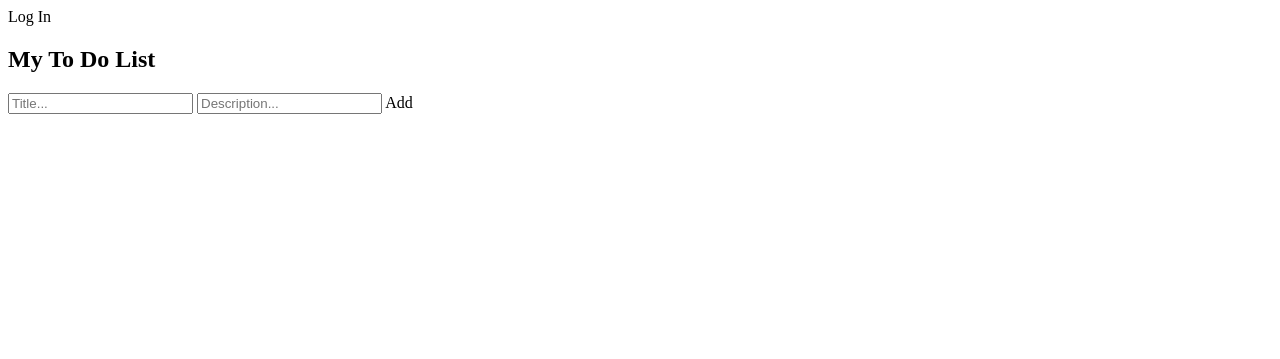
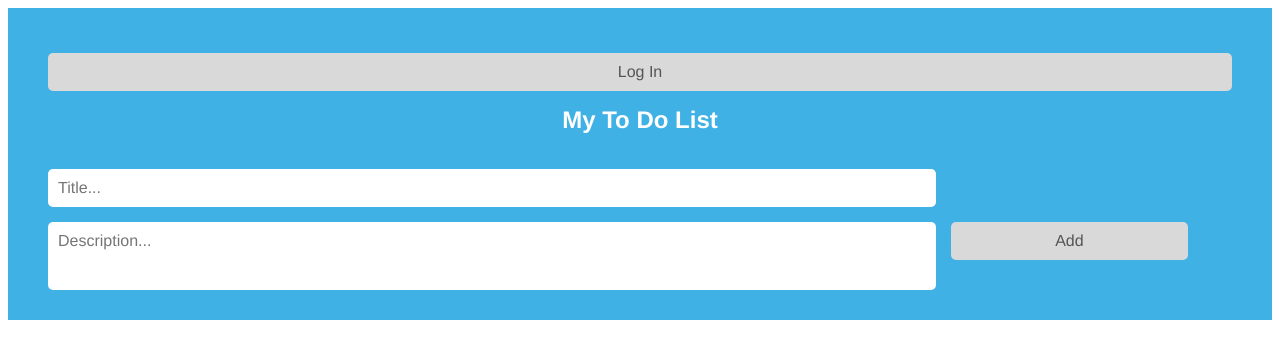
Before and after one commit to victorhab/todo-app, a Django app: page / in a window 1280 px wide. Shown: the top 359 px of the page. Run offline with Django 3.2, Linux system fonts and the light colour scheme; data that the repository does not hold is empty; some libraries are stand-ins or nearby versions.

```diff
--- /dev/null
+++ b/todo/static/css/style.css
@@ -0,0 +1,172 @@
+/* Include the padding and border in an element's total width and height */
+* {
+    box-sizing: border-box;
+}
+
+div {
+
+}
+
+h2, h3 {
+  font-family: "Josefin Slab", "Helvetica Nueve", Helvetica, Arial, sans-serif;
+}
+
+h3 {
+  width: 20%;
+}
+
+h4 a {
+  font-family: "Josefin Slab", "Helvetica Nueve", Helvetica, Arial, sans-serif;
+  text-decoration: none;
+}
+
+p {
+  text-align: left !important;
+}
+
+/* Remove margins and padding from the list */
+ul {
+    margin: 0;
+    padding: 0;
+}
+
+/* Style the list items */
+ul li {
+    cursor: pointer;
+    position: relative;
+    padding: 12px 8px 12px 40px;
+    background: #eee;
+    font-family: "Josefin Slab", "Helvetica Nueve", Helvetica, Arial, sans-serif;
+    font-size: 18px;
+    transition: 0.2s;
+
+    /* make the list items unselectable */
+    -webkit-user-select: none;
+    -moz-user-select: none;
+    -ms-user-select: none;
+    user-select: none;
+}
+
+/* Set all odd list items to a different color (zebra-stripes) */
+ul li:nth-child(odd) {
+    background: #f9f9f9;
+}
+
+/* Darker background-color on hover */
+ul li:hover {
+    background: #ddd;
+}
+
+/* When clicked on, add a background color and strike out text */
+ul li.checked {
+    background: rgba(64, 229, 78, 0.5);
+    color: #fff;
+}
+
+/* Add a "checked" mark when clicked on */
+ul li.checked::before {
+    content: '';
+    position: absolute;
+    border-color: #fff;
+    border-style: solid;
+    border-width: 0 2px 2px 0;
+    top: 10px;
+    left: 16px;
+    transform: rotate(45deg);
+    height: 15px;
+    width: 7px;
+}
+
+#loginBar {
+  background-color: #636363;
+  padding: 30px 40px;
+  min-width: 340px;
+  color: white;
+  text-align: center;
+}
+
+#loginSlide {
+  width: 100%;
+  margin-bottom: 15px;
+}
+
+.parent {
+  overflow: hidden;
+}
+
+/* Style the close button */
+.close {
+    position: absolute;
+    right: 0;
+    top: 0;
+    padding: 12px 16px 12px 16px;
+}
+
+.close:hover {
+    background-color: #f44336;
+    color: white;
+}
+
+/* Style the header */
+.header {
+    background-color: #40b1e5;
+    padding: 30px 40px;
+    color: white;
+    font-family: "Josefin Slab", "Helvetica Nueve", Helvetica, Arial, sans-serif;
+    text-align: center;
+    min-width: 340px;
+}
+
+/* Clear floats after the header */
+.header:after {
+    content: "";
+    display: table;
+    clear: both;
+}
+
+/* Style the input */
+input {
+    border: none;
+    margin-right: 15px;
+    margin-top: 15px;
+    width: 75%;
+    padding: 10px;
+    float: left;
+    font-family: "Josefin Slab", "Helvetica Nueve", Helvetica, Arial, sans-serif;
+    font-size: 16px;
+    border-radius: 5px;
+}
+
+/* Style the "Add" button */
+.button {
+    padding: 10px;
+    margin-top: 15px;
+    margin-right: 15px;
+    width: 20%;
+    background: #d9d9d9;
+    color: #555;
+    float: left;
+    text-align: center;
+    font-family: "Josefin Slab", "Helvetica Nueve", Helvetica, Arial, sans-serif;
+    font-size: 16px;
+    cursor: pointer;
+    transition: 0.3s;
+    border-radius: 5px;
+}
+
+.button:hover {
+    background-color: #bbb;
+}
+
+#myDesc {
+  margin-top: 15px;
+  padding-bottom: 40px;
+}
+
+#username, #password {
+  width: 25% !important;
+}
+
+.loginClass {
+  display: flex;
+}
--- a/todo/templates/todo/activity_list.html
+++ b/todo/templates/todo/activity_list.html
@@ -1,37 +1,10 @@
-<!DOCTYPE html>
-<html>
-  <head>
-    <title>To Do List</title>
-    <link href="css/style.css" rel="stylesheet">
-  </head>
+{% extends 'todo/base.html' %}
 
-  <body>
-    <div id="loginBar" class="parent" style="display:none">
-      <input type="text" id="username" placeholder="Username" class="loginClass">
-      <input type="text" id="password" placeholder="Password" class="loginClass">
-      <span onClick="attemptLogin()" class="loginBtn button">Log In</span>
-      <span class="button"><a href="register.html" >Register</a></span>
-    </div>
-
-    <div id="myDIV" class="header parent">
-      <span onclick="loginSlideAnimation()" id="loginSlide" class="button">Log In</span>
-      <h2 id="title">My To Do List</h2>
-      <input type="text" id="myInput" placeholder="Title...">
-      <input type="text" id="myDesc" placeholder="Description...">
-      <span onclick="newElement()" class="addBtn button">Add</span>
-    </div>
-
-    <ul id="myUL">
-      {% for activity in activities %}
-        <li>
-          {{ activity.title }}
-          {{ activity.description|linebreaksbr }}
-        </li>
-      {% endfor %}
-    </ul>
-    <script src="https://ajax.googleapis.com/ajax/libs/jquery/2.1.3/jquery.min.js"></script>
-    <script language="JavaScript" type="text/javascript" src="js/slide.js"></script>
-    <script language="JavaScript" type="text/javascript" src="js/script.js"></script>
-
-  </body>
-</html>
+{% block content %}
+  {% for activity in activities %}
+    <li class="activity">
+      <h4><a href="{% url 'activity_detail' pk=activity.pk %}">{{ activity.title }}</a></h4>
+      {{ activity.description|linebreaksbr }}
+    </li>
+  {% endfor %}
+{% endblock %}
--- /dev/null
+++ b/todo/templates/todo/base.html
@@ -0,0 +1,33 @@
+<!DOCTYPE html>
+{% load staticfiles %}
+<html>
+  <head>
+    <title>To Do List</title>
+    <link href="{% static 'css/style.css' %}" rel="stylesheet">
+  </head>
+
+  <body>
+    <div id="loginBar" class="parent" style="display:none">
+      <input type="text" id="username" placeholder="Username" class="loginClass">
+      <input type="text" id="password" placeholder="Password" class="loginClass">
+      <span onClick="attemptLogin()" class="loginBtn button">Log In</span>
+      <span class="button"><a href="register.html" >Register</a></span>
+    </div>
+    <div id="myDIV" class="header parent">
+      <span onclick="loginSlideAnimation()" id="loginSlide" class="button">Log In</span>
+      <h2 id="title">My To Do List</h2>
+      <input type="text" id="myInput" placeholder="Title...">
+      <input type="text" id="myDesc" placeholder="Description...">
+      <span onclick="newElement()" class="addBtn button">Add</span>
+    </div>
+
+    <ul id="myUL">
+      {% block content %}
+      {% endblock %}
+    </ul>
+    <script src="https://ajax.googleapis.com/ajax/libs/jquery/2.1.3/jquery.min.js"></script>
+    <script language="JavaScript" type="text/javascript" src="js/slide.js"></script>
+    <script language="JavaScript" type="text/javascript" src="js/script.js"></script>
+
+  </body>
+</html>
--- a/todo/urls.py
+++ b/todo/urls.py
@@ -3,4 +3,5 @@ from . import views
 
 urlpatterns = [
     url(r'^$', views.activity_list, name='activity_list'),
+    url(r'^activity/(?P<pk>\d+)/$', views.activity_detail, name='activity_detail'),
 ]
--- a/todo/views.py
+++ b/todo/views.py
@@ -1,8 +1,13 @@
 from django.shortcuts import render
 from django.utils import timezone
 from .models import Activity
+from django.shortcuts import render, get_object_or_404
 
 # Create your views here.
 def activity_list(request):
     activities = Activity.objects.all()
     return render(request, 'todo/activity_list.html', {'activities': activities})
+
+def activity_detail(request, pk):
+    activity = get_object_or_404(Activity, pk=pk)
+    return render(request, 'todo/activity_detail.html', {'activity': activity})
```
Also changed, not shown: todo/templates/todo/activity_detail.html (added, +31 -0 lines).
